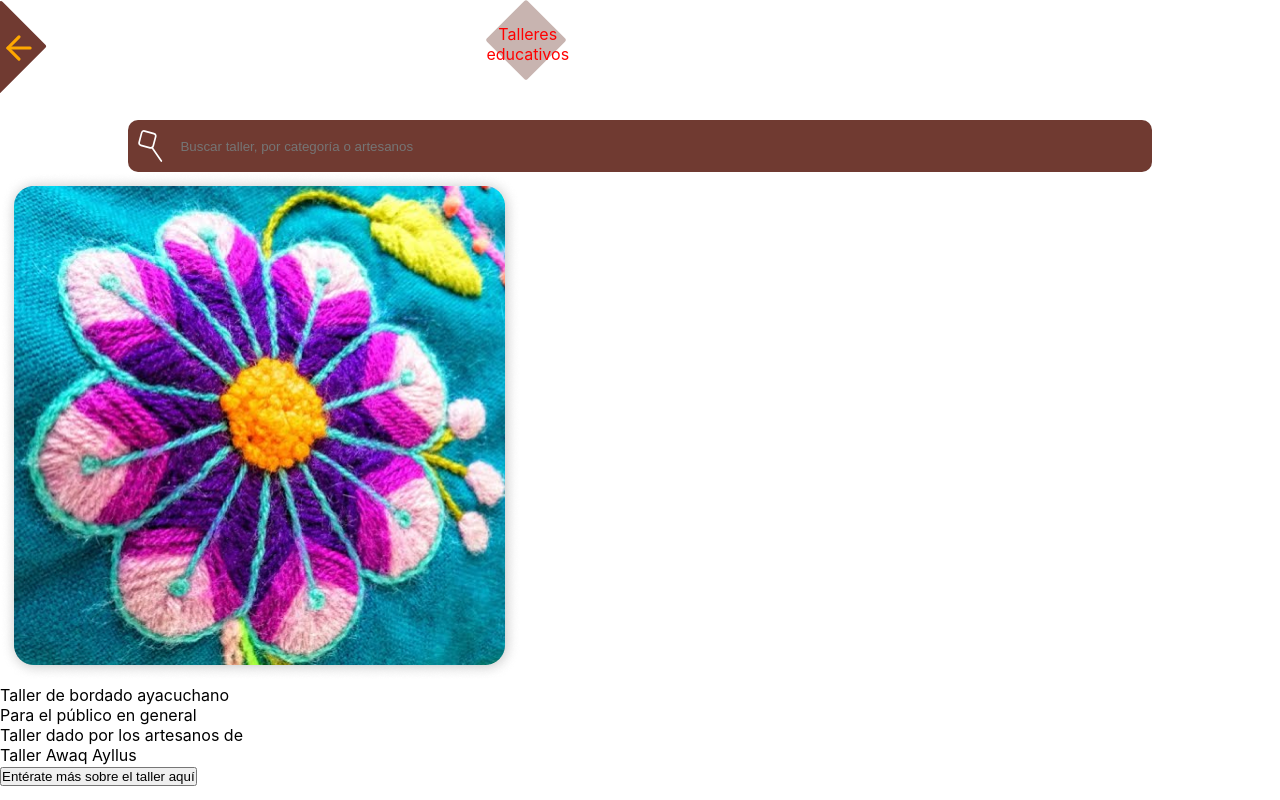
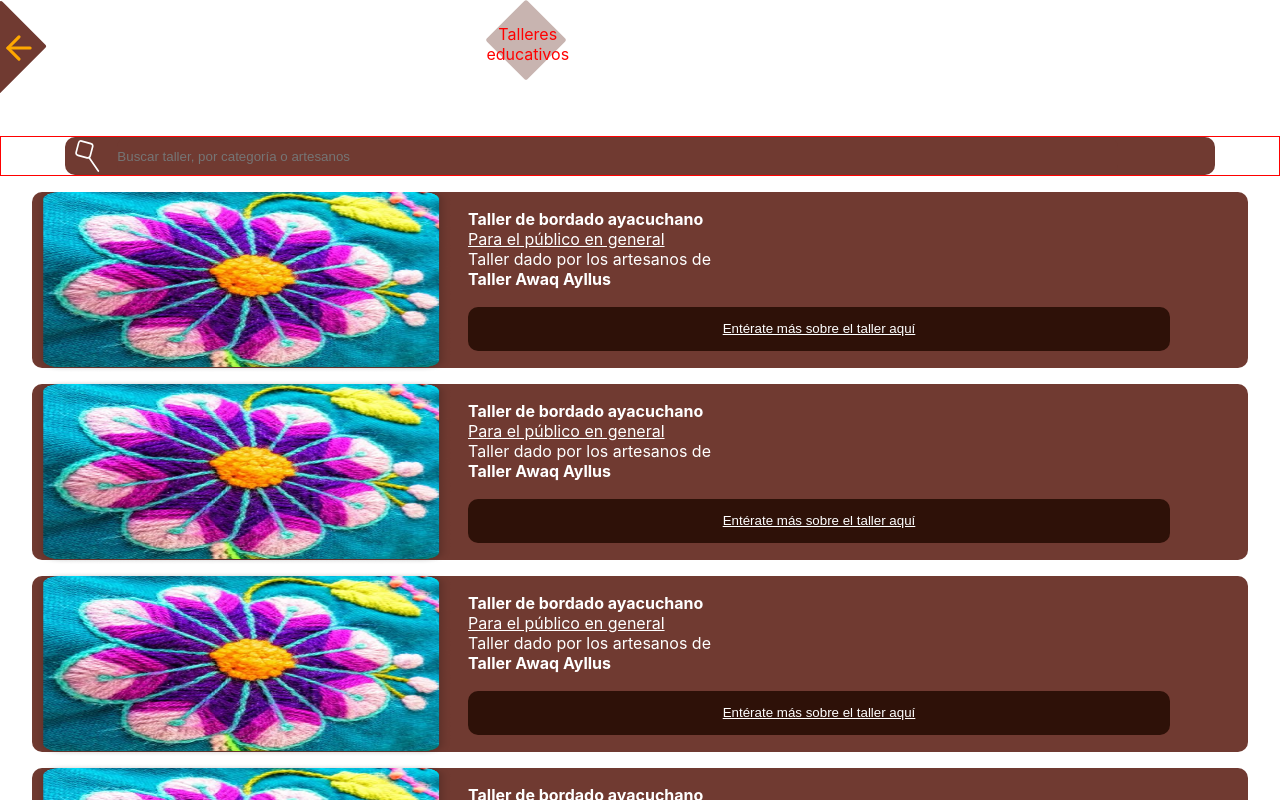
Before and after one commit to Thewilliamg/proyectoFinalExpress, a React (Vite) app: page /workshop in a window 1280 px wide. Built offline with nearby package versions, Linux system fonts and the light colour scheme; the HTML template or start-up script is replaced by a standard one.

Commit message:
feat: :sparkles: Screen 21 finished

```diff
--- a/src/pages/home/components/workShop.jsx
+++ b/src/pages/home/components/workShop.jsx
@@ -1,11 +1,20 @@
-import { useState } from 'react'
-import GoBackArrow from '../../components/backArrow'
-import Title from '../storage/img/Rectangle-86.svg'
-import Search from '../storage/img/Group-6.svg'
-import Flower from '../storage/img/Rectangle-51.png'
+import { useState } from "react";
+import { Link } from "react-router-dom";
+import GoBackArrow from "../../components/backArrow";
+import Title from "../storage/img/Rectangle-86.svg";
+import Search from "../storage/img/Group-6.svg";
+import Flower from "../storage/img/Rectangle-51.png";
 
 export default function Workshop() {
-    const [busqueda, setBusqueda] = useState('');
+  const [busqueda, setBusqueda] = useState("");
+
+  const infoTaller = {
+    titulo: "Taller de bordado ayacuchano",
+    img: Flower,
+    link: "Para el público en general",
+    contenido1: "Taller dado por los artesanos de",
+    contenido2: "Taller Awaq Ayllus",
+  };
 
   const manejarCambio = (e) => {
     setBusqueda(e.target.value);
@@ -16,39 +25,218 @@ export default function Workshop() {
     alert(`Buscaste: ${busqueda}`);
   };
   return (
-        <article className='main-container'>
-            <div className='container-arrow'>
+    <article className="main-container">
+      <div className="container-arrow">
         <GoBackArrow />
-                <img src={Title} className='img-title' />
-                <div className='p-arrow'>
-                    <p >Talleres </p>
+        <img src={Title} className="img-title" />
+        <div className="p-arrow">
+          <p>Talleres </p>
           <p>educativos</p>
         </div>
       </div>
-            <form className='container-search' onSubmit={manejarSubmit}>
-                <div className='search'>
-                    <img src={Search} className='img-search' />
+      <form className="container-search" onSubmit={manejarSubmit}>
+        <div className="search">
+          <img src={Search} className="img-search" />
           <input
             type="text"
-                        className='work-input'
+            className="work-input"
             value={busqueda}
             onChange={manejarCambio}
             placeholder="Buscar taller, por categoría o artesanos"
           />
         </div>
       </form>
-            <div className='container-items'>
-                <img src={Flower} />
-                <div className='item-container'>
-                    <div className='text-item-container'>
-                        <p>Taller de bordado ayacuchano</p>
-                        <p>Para el público en general</p>
-                        <p>Taller dado por los artesanos de</p>
-                        <p>Taller Awaq Ayllus</p>
+      <div className="container-cards">
+        <div className="card-items">
+          <div className="container-items">
+            <div className="card-img">
+              <img src={infoTaller.img} className="img-item" />
             </div>
-                    <button className='button-item' onClick='submit'>Entérate más sobre el taller aquí</button>
+            <div className="item-container">
+              <div className="text-item-container">
+                <strong>
+                  <p>{infoTaller.titulo}</p>
+                </strong>
+                <Link to="/info" className="underline">
+                  {infoTaller.link}
+                </Link>
+                <p>{infoTaller.contenido1}</p>
+                <strong>
+                  <p>{infoTaller.contenido2}</p>
+                </strong>
+              </div>
+
+              <button className="button-item" onClick="submit">
+                <Link to="buseiness-presentation" className="text-button">
+                  Entérate más sobre el taller aquí
+                </Link>
+              </button>
+            </div>
+          </div>
+        </div>
+        <div className="card-items">
+          <div className="container-items">
+            <div className="card-img">
+              <img src={infoTaller.img} className="img-item" />
+            </div>
+            <div className="item-container">
+              <div className="text-item-container">
+                <strong>
+                  <p>{infoTaller.titulo}</p>
+                </strong>
+                <Link to="/info" className="underline">
+                  {infoTaller.link}
+                </Link>
+                <p>{infoTaller.contenido1}</p>
+                <strong>
+                  <p>{infoTaller.contenido2}</p>
+                </strong>
+              </div>
+
+              <button className="button-item" onClick="submit">
+                <Link to="buseiness-presentation" className="text-button">
+                  Entérate más sobre el taller aquí
+                </Link>
+              </button>
+            </div>
+          </div>
+        </div>
+        <div className="card-items">
+          <div className="container-items">
+            <div className="card-img">
+              <img src={infoTaller.img} className="img-item" />
+            </div>
+            <div className="item-container">
+              <div className="text-item-container">
+                <strong>
+                  <p>{infoTaller.titulo}</p>
+                </strong>
+                <Link to="/info" className="underline">
+                  {infoTaller.link}
+                </Link>
+                <p>{infoTaller.contenido1}</p>
+                <strong>
+                  <p>{infoTaller.contenido2}</p>
+                </strong>
+              </div>
+
+              <button className="button-item" onClick="submit">
+                <Link to="buseiness-presentation" className="text-button">
+                  Entérate más sobre el taller aquí
+                </Link>
+              </button>
+            </div>
+          </div>
+        </div>
+        <div className="card-items">
+          <div className="container-items">
+            <div className="card-img">
+              <img src={infoTaller.img} className="img-item" />
+            </div>
+            <div className="item-container">
+              <div className="text-item-container">
+                <strong>
+                  <p>{infoTaller.titulo}</p>
+                </strong>
+                <Link to="/info" className="underline">
+                  {infoTaller.link}
+                </Link>
+                <p>{infoTaller.contenido1}</p>
+                <strong>
+                  <p>{infoTaller.contenido2}</p>
+                </strong>
+              </div>
+
+              <button className="button-item" onClick="submit">
+                <Link to="buseiness-presentation" className="text-button">
+                  Entérate más sobre el taller aquí
+                </Link>
+              </button>
+            </div>
+          </div>
+        </div>
+        <div className="card-items">
+          <div className="container-items">
+            <div className="card-img">
+              <img src={infoTaller.img} className="img-item" />
+            </div>
+            <div className="item-container">
+              <div className="text-item-container">
+                <strong>
+                  <p>{infoTaller.titulo}</p>
+                </strong>
+                <Link to="/info" className="underline">
+                  {infoTaller.link}
+                </Link>
+                <p>{infoTaller.contenido1}</p>
+                <strong>
+                  <p>{infoTaller.contenido2}</p>
+                </strong>
+              </div>
+
+              <button className="button-item" onClick="submit">
+                <Link to="buseiness-presentation" className="text-button">
+                  Entérate más sobre el taller aquí
+                </Link>
+              </button>
+            </div>
+          </div>
+        </div>
+        <div className="card-items">
+          <div className="container-items">
+            <div className="card-img">
+              <img src={infoTaller.img} className="img-item" />
+            </div>
+            <div className="item-container">
+              <div className="text-item-container">
+                <strong>
+                  <p>{infoTaller.titulo}</p>
+                </strong>
+                <Link to="/info" className="underline">
+                  {infoTaller.link}
+                </Link>
+                <p>{infoTaller.contenido1}</p>
+                <strong>
+                  <p>{infoTaller.contenido2}</p>
+                </strong>
+              </div>
+
+              <button className="button-item" onClick="submit">
+                <Link to="buseiness-presentation" className="text-button">
+                  Entérate más sobre el taller aquí
+                </Link>
+              </button>
+            </div>
+          </div>
+        </div>
+        <div className="card-items">
+          <div className="container-items">
+            <div className="card-img">
+              <img src={infoTaller.img} className="img-item" />
+            </div>
+            <div className="item-container">
+              <div className="text-item-container">
+                <strong>
+                  <p>{infoTaller.titulo}</p>
+                </strong>
+                <Link to="/info" className="underline">
+                  {infoTaller.link}
+                </Link>
+                <p>{infoTaller.contenido1}</p>
+                <strong>
+                  <p>{infoTaller.contenido2}</p>
+                </strong>
+              </div>
+
+              <button className="button-item" onClick="submit">
+                <Link to="buseiness-presentation" className="text-button">
+                  Entérate más sobre el taller aquí
+                </Link>
+              </button>
+            </div>
+          </div>
         </div>
       </div>
     </article>
-    )
+  );
 }
--- a/src/pages/home/home.css
+++ b/src/pages/home/home.css
@@ -1,6 +1,9 @@
 .main-container{
     height: 100vh;
     width: 100%;
+    display: flex;
+    flex-direction: column;
+    gap: 1rem;
 }
 
 .container-arrow{
@@ -30,6 +33,7 @@
     height: 6.5%;
     display: flex;
     justify-content: center;
+    border: 1px solid red;
 }
 
 
@@ -39,6 +43,7 @@
     height: 100%;
     width: 87%;
     cursor: pointer;
+    border-radius: 10px;
 }
 
 .img-search{
@@ -47,10 +52,79 @@
 }
 
 .search{
-    width: 80%;
+    width: 90%;
     background: #703A31;
     display: flex;
     align-items: center;
     gap: 1rem;
     border-radius: 10px;
 }
+
+.card-items{
+    display: flex;
+    width: 100%;
+    height: 78.5%;
+    justify-content: center;
+}
+
+.container-items{
+    display: flex;
+    width: 95%;
+    height: 22vh;
+    background: #703A31;
+    gap: 1rem;
+    border-radius: 10px;
+}
+
+.img-item{
+    height: 106%;
+    width: 105%;
+
+}
+
+.item-container{
+    display: flex;
+    width: 65%;
+    height: 100%;
+    flex-direction: column;
+    align-items: flex-start;
+    justify-content: space-evenly;
+}
+
+.button-item{
+    background-color: #2E1108;
+    color: #fff;
+    border-radius: 10px;
+    height: 25%;
+    width: 90%;
+    border-style: none;
+}
+
+.text-button{
+    color: #fff;
+}
+
+.text-item-container{
+    color: #fff;
+}
+
+.card-img{
+    display: flex;
+    align-items: center;
+    justify-content: start;
+    height: 100%;
+    width: 35%;
+}
+
+.underline{
+    color: #fff;
+}
+
+.container-cards{
+    display: flex;
+    flex-direction: column;
+    width: 100%;
+    height: 100%;
+    gap: 1rem;
+    overflow-y: scroll;
+}
```
Lines whose indentation alone changed are shown as unchanged.
